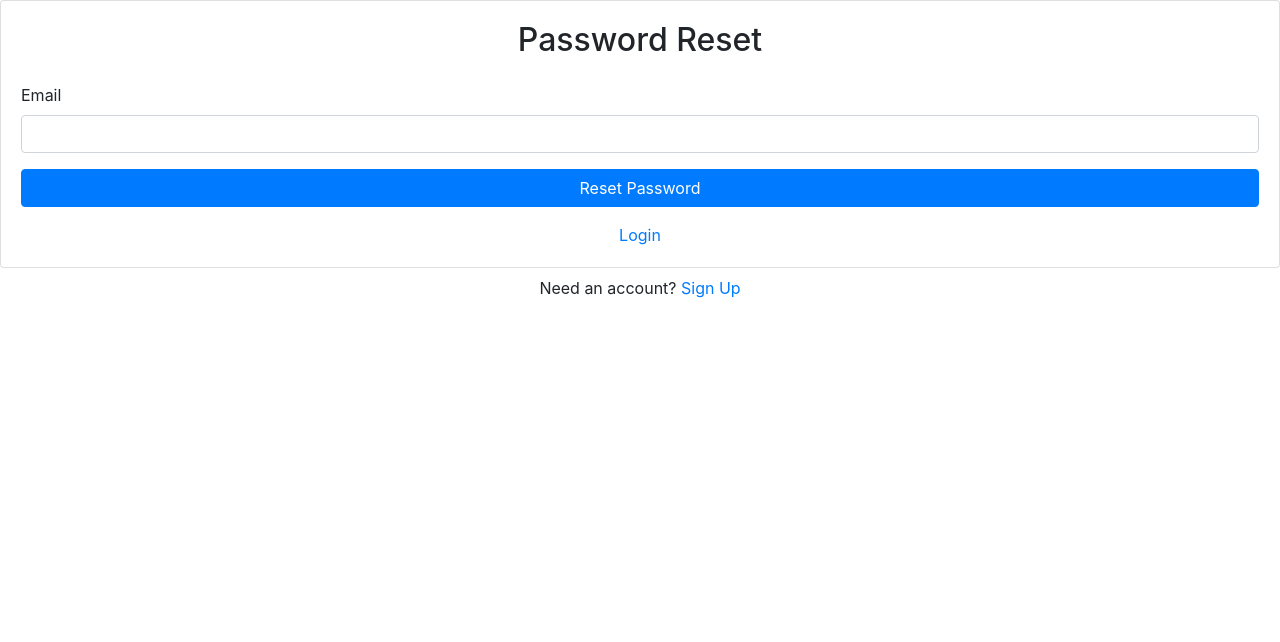
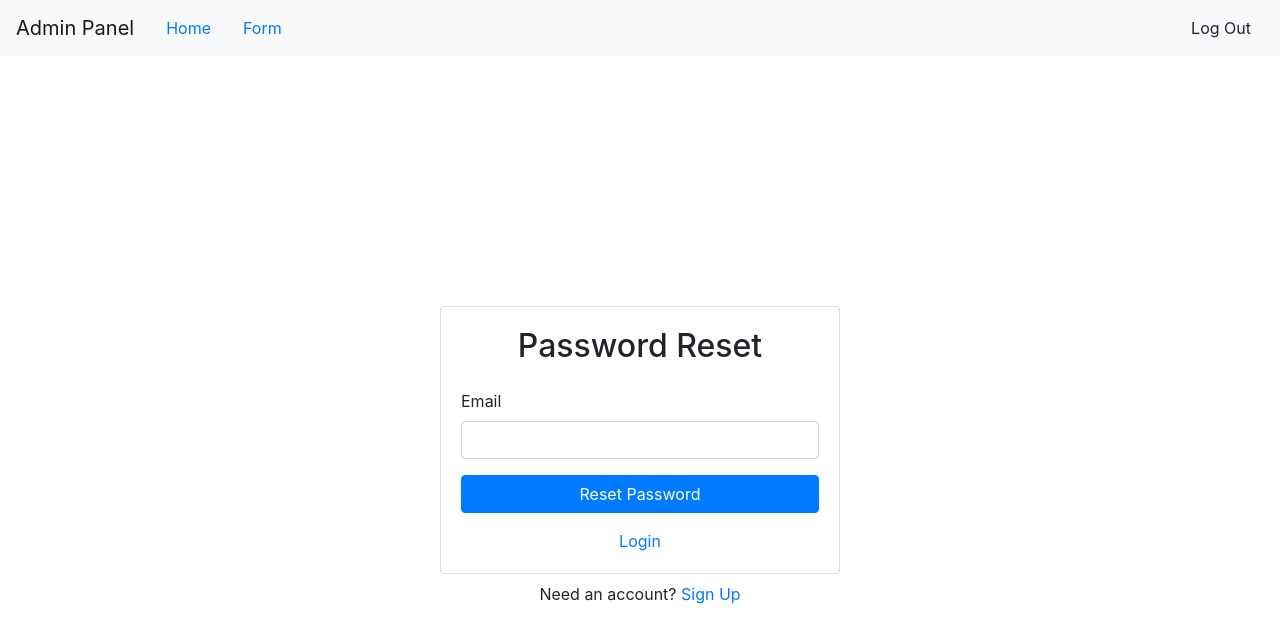
Before and after one commit to shanfar786/react-login, a React (Create React App) app: page /forgot-password in a window 1280 px wide. Shown: the top 642 px of the page. Built offline with nearby package versions, Linux system fonts and the light colour scheme; no server answers.

Commit message:
new changes

```diff
--- a/src/components/App.js
+++ b/src/components/App.js
@@ -16,7 +16,6 @@ import Formdetails from "./Formdetails"
 function App() {
   return (
 
-
         <Router>
           <AuthProvider>
             <Switch>
@@ -31,7 +30,6 @@ function App() {
             </Switch>
           </AuthProvider>
         </Router>
-
   )
 }
 
--- a/src/components/Dashboard.js
+++ b/src/components/Dashboard.js
@@ -23,15 +23,15 @@ export default function Dashboard() {
           <Link to="/formdetails" variant="light">
             Profile Form
           </Link><br />
-          <Link to="/updateprofile" variant="light">
+          <Link to="/update-profile" variant="light">
           Update profile
           </Link><br />
-          <Link to="/Forgotpassword" variant="light">
+          <Link to="/Forgot-password" variant="light">
            Forgot password
           </Link><br />
-          <Link to="/update-profile" variant="light">
+          {/* <Link to="/update-profile" variant="light">
             Update Profile
-          </Link><br />
+          </Link><br /> */}
           <Link to="/AdminPanel" variant="light">
           AdminPanel
           </Link>
--- a/src/components/ForgotPassword.js
+++ b/src/components/ForgotPassword.js
@@ -2,6 +2,9 @@ import React, { useRef, useState } from "react"
 import { Form, Button, Card, Alert } from "react-bootstrap"
 import { useAuth } from "../contexts/AuthContext"
 import { Link } from "react-router-dom"
+import Header from "./Header"
+
+import { Container } from "react-bootstrap"
 
 export default function ForgotPassword() {
   const emailRef = useRef()
@@ -28,6 +31,12 @@ export default function ForgotPassword() {
 
   return (
     <>
+    <Header />
+    <Container
+      className="d-flex align-items-center justify-content-center"
+      style={{ minHeight: "100vh" }}
+    >
+      <div className="w-100" style={{ maxWidth: "400px" }}>
       <Card>
         <Card.Body>
           <h2 className="text-center mb-4">Password Reset</h2>
@@ -49,7 +58,11 @@ export default function ForgotPassword() {
       </Card>
       <div className="w-100 text-center mt-2">
         Need an account? <Link to="/signup">Sign Up</Link>
+
       </div>
-    </>
+      </div>
+      </Container>
+      </>
+
   )
 }
--- a/src/components/Header.js
+++ b/src/components/Header.js
@@ -25,7 +25,7 @@ export default function Header() {
             <Navbar.Brand href="#home">
               Admin Panel
             </Navbar.Brand>
-           <Nav.Link href="#action1">Home</Nav.Link>
+           <Nav.Link href="/">Home</Nav.Link>
       <Nav.Link href="/Formdetails">Form</Nav.Link>
       {/* {error && <Alert variant="danger">{error}</Alert>} */}
       <Nav className="ml-auto">
--- a/src/components/Login.js
+++ b/src/components/Login.js
@@ -3,6 +3,7 @@ import { Form, Button, Card, Alert } from "react-bootstrap"
 import { useAuth } from "../contexts/AuthContext"
 import { Link, useHistory } from "react-router-dom"
 import { Container } from "react-bootstrap"
+import firebase from 'firebase';
 
 export default function Login() {
   const emailRef = useRef()
@@ -23,12 +24,12 @@ export default function Login() {
     } catch {
       setError("Failed to log in")
     }
-
+    this.state = {user: firebase.auth().currentUser};
     setLoading(false)
   }
-
+  // if (this.state.user){
   return (
-
+    <>
     <Container
       className="d-flex align-items-center justify-content-center"
       style={{ minHeight: "100vh" }}
@@ -61,6 +62,17 @@ export default function Login() {
       </div>
       </div>
       </Container>
+      </>
+  );
+  }
 
-  )
-}
+// else{
+//   return (
+//     <>
+//     <Container
+//       className="d-flex align-items-center justify-content-center"
+//       style={{ minHeight: "100vh" }}
+//     >
+//       </Container>
+//       </>
+//       )
--- a/src/components/UpdateProfile.js
+++ b/src/components/UpdateProfile.js
@@ -3,6 +3,7 @@ import { Form, Button, Card, Alert } from "react-bootstrap"
 import { useAuth } from "../contexts/AuthContext"
 import { Link, useHistory } from "react-router-dom"
 import Header from "./Header"
+import { Container } from "react-bootstrap"
 
 
 export default function UpdateProfile() {
@@ -46,6 +47,12 @@ export default function UpdateProfile() {
   return (
     <>
     <Header />
+     <Container
+      className="d-flex align-items-center justify-content-center"
+      style={{ minHeight: "100vh" }}
+    >
+      <div className="w-100" style={{ maxWidth: "400px" }}>
+
       <Card>
         <Card.Body>
           <h2 className="text-center mb-4">Update Profile</h2>
@@ -85,6 +92,8 @@ export default function UpdateProfile() {
       <div className="w-100 text-center mt-2">
         <Link to="/">Cancel</Link>
       </div>
-    </>
+      </div>
+      </Container>
+      </>
   )
 }
--- a/src/firebase.js
+++ b/src/firebase.js
@@ -1,6 +1,7 @@
 
 import "firebase/auth"
-import firebase from "firebase";
+import firebase from 'firebase';
+// import firebase from "firebase";
 
 const firebaseApp = firebase.initializeApp({
   apiKey: process.env.REACT_APP_FIREBASE_API_KEY,
```
